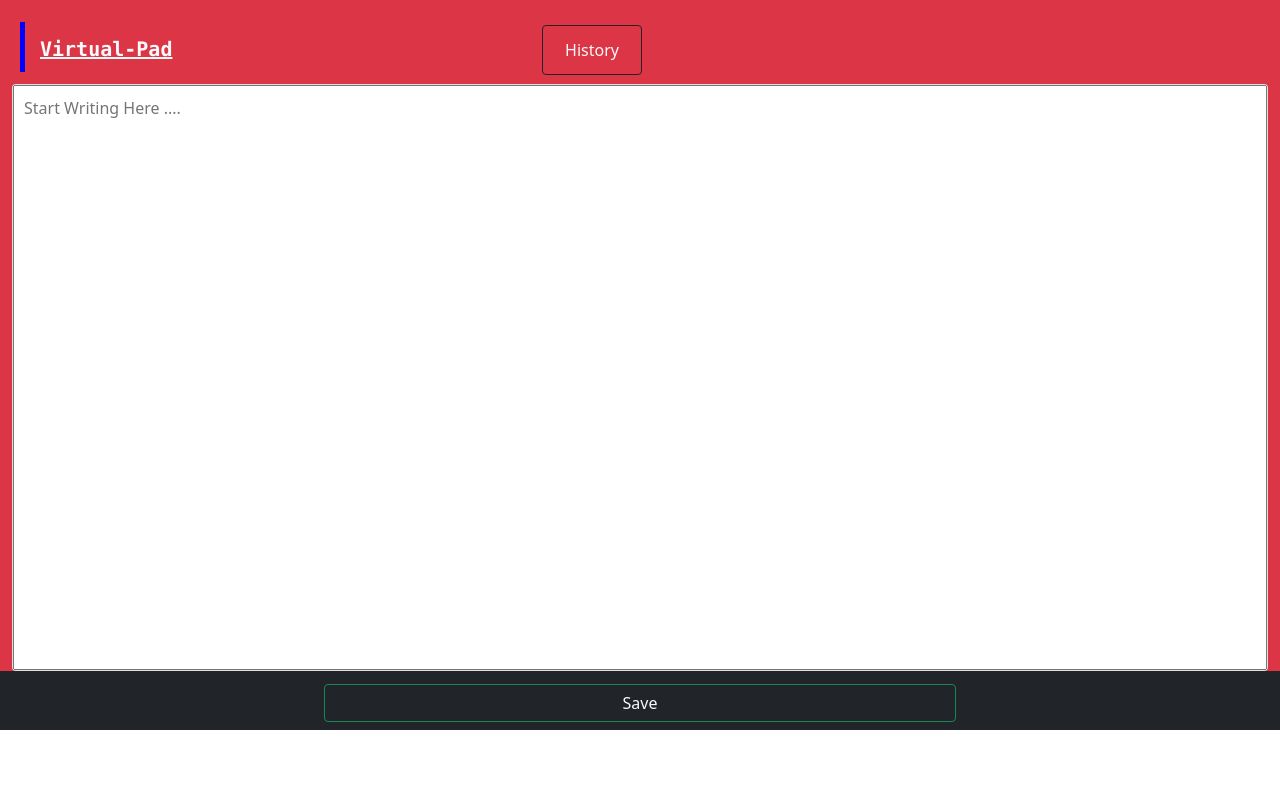
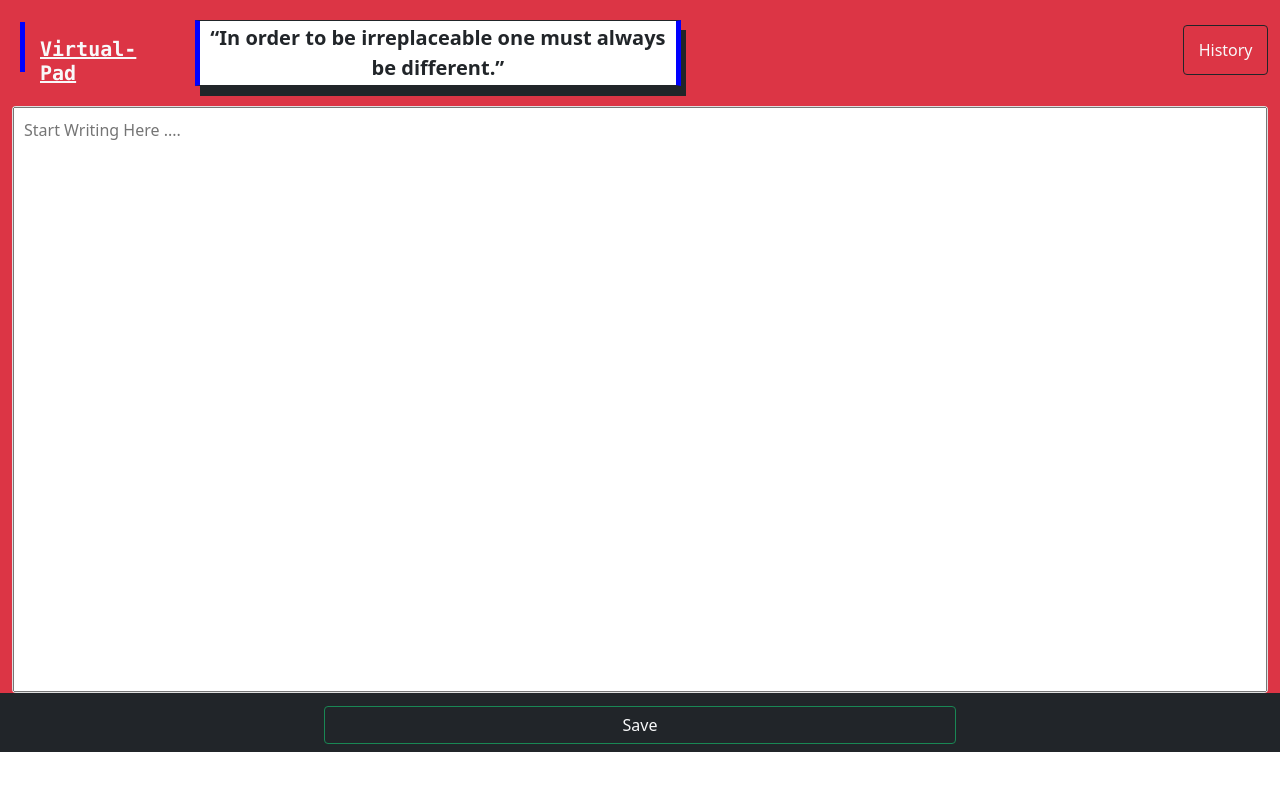
Before and after one commit to shubham1upadhyay/Virtual_pad, a plain HTML site: page index.html in a window 1280 px wide. Drawn offline with nearby package versions, Linux system fonts and the light colour scheme; no server answers.

Commit message:
css code updated

```diff
--- a/index.html
+++ b/index.html
@@ -7,7 +7,7 @@
     <title>Virtual-Pad || save your words at anytime anywhere easily</title>
     <link href="https://cdn.jsdelivr.net/npm/bootstrap@5.0.2/dist/css/bootstrap.min.css" rel="stylesheet" integrity="sha384-EVSTQN3/azprG1Anm3QDgpJLIm9Nao0Yz1ztcQTwFspd3yD65VohhpuuCOmLASjC" crossorigin="anonymous">
     <link rel="stylesheet" href="makeup.css">
-    <link rel="icon" type="image/x-icon" href="/img/favicon.jpg?">
+    <link rel="icon" type="image/x-icon" href="img/favicon.jpg?">
 </head>
 <body>
 
@@ -15,7 +15,7 @@
    <div class="d-flex">
     <h5 class="title text-decoration-underline text-light mx-2 font-monospace">Virtual-Pad</h5>
       <div id="quotesBody">
-
+        <p class="quotesTitle">“In order to be irreplaceable one must always be different.” </p>
       </div>
     <!-- <p id="notesTitle" class="text-danger notes-title mt-4 w-50 justify-content-around" type="text" name="notes-title" readonly></p> -->
 
--- a/makeup.css
+++ b/makeup.css
@@ -22,7 +22,7 @@ textarea{
     width:100px;
     height:50px;
     margin-top: 25px;
-    margin-left: 25%;
+    margin-left: 40%;
     padding: 11px;
 }
 .saved-notes-textarea{
@@ -43,6 +43,7 @@ textarea{
     border-right: 5px blue solid;
     border-left: 5px blue solid;
     box-shadow: 5px 10px;
+    margin-top: 20px;
 }
 input:focus, textarea:focus, select:focus{
     outline: none;
--- a/script.js
+++ b/script.js
@@ -1,5 +1,5 @@
 // const  API_URL = "https://zenquotes.io/api/today";
-const API_URL = "https://api.coingecko.com/api/v3/coins/markets?vs_currency=usd&order=market_cap_desc&per_page=10&page=1&sparkline=false";
+// const API_URL = "https://api.coingecko.com/api/v3/coins/markets?vs_currency=usd&order=market_cap_desc&per_page=10&page=1&sparkline=false";
 // const quotesBody = document.getElementById('quotesBody');
 document.addEventListener('DOMContentLoaded', () => {
     const quotesBody = document.getElementById('quotesBody');
```
